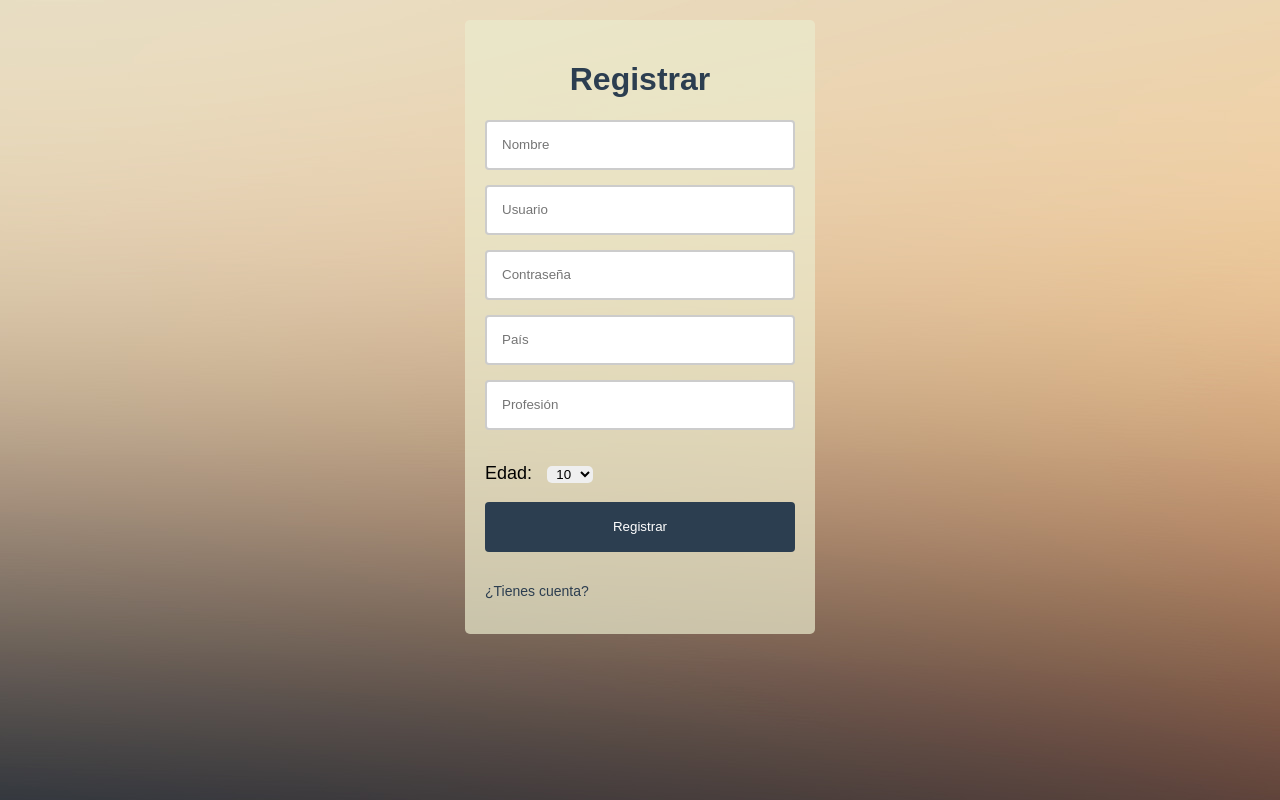
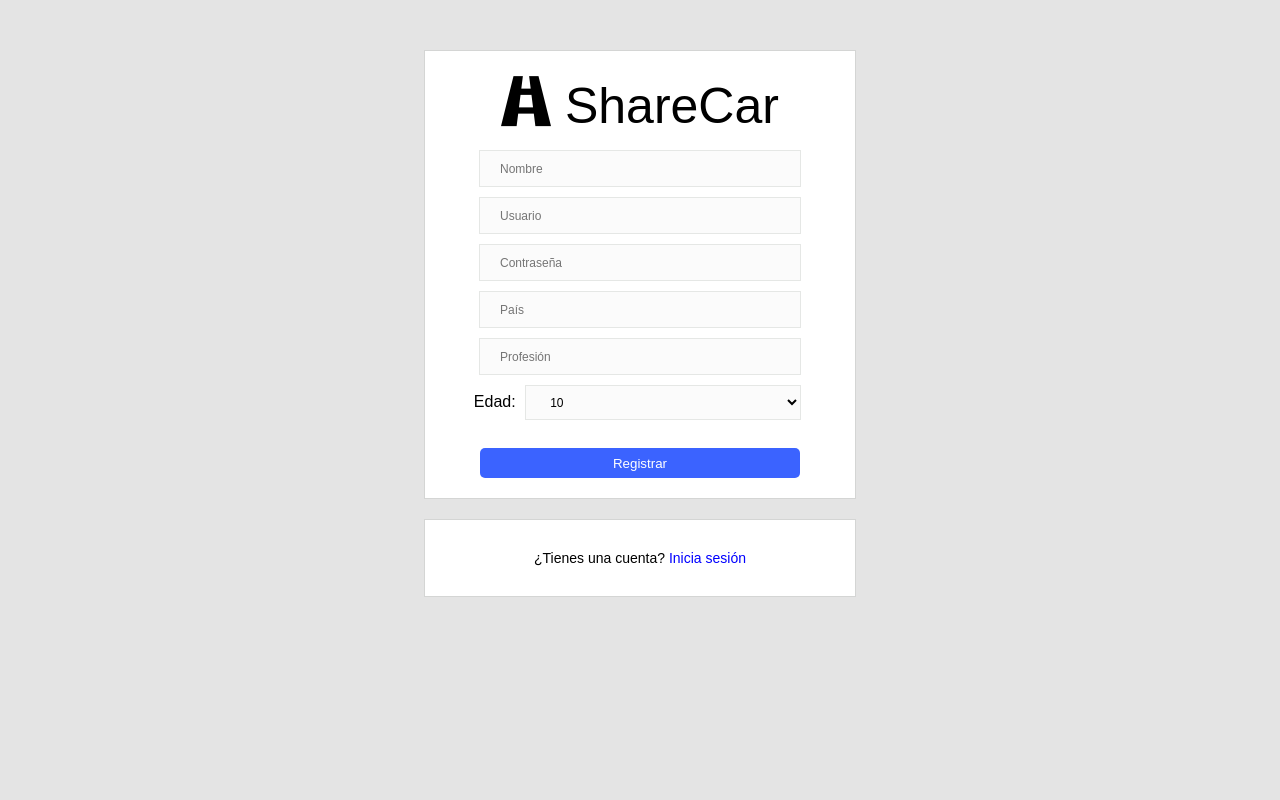
Before and after one commit to csc99/Red_Social, a PHP site: page /registro.php in a window 1280 px wide. Run offline with PHP 8.4, Linux system fonts and the light colour scheme; some web fonts are replaced.

Commit message:
Add files via upload

```diff
--- a/Red_Social/css/login.css
+++ b/Red_Social/css/login.css
@@ -1,121 +1,86 @@
-*{
-box-sizing: border-box;
--moz-box-sizing: border-box;
--webkit-box-sizing: border-box;
-font-family: arial;
+	*{
+	margin: 0px;
+	padding: 0px;
+	font-family: sans-serif;
 }
 body{
-	background: url("../img/fondo.jpg");
+	background-color: #E4E4E4;
 }
-a{
+.contenedor{
+	margin: 50px;
+}
+.contenedor-login{
+	margin: 20px;
+	width: 400px;
+	text-align: center;
+	padding: 15px;
+	border: 1px solid #D4D5D4;
+	background-color: #fff;
+}
+.contenedor-login a{
 	text-decoration: none;
+	color: black;
 }
-.contenedor-form{
-	width: 350px;
-	padding: 20px 20px;
-	background: rgba(235, 235, 205, 0.7);
-	border-radius: 5px;
-	-moz-border-radius: 5px;
-	-webkit-border-radius: 5px;
-	margin: 20px auto;
+.contenedor-login .title{
+	font-size: 50px;
+	font-weight: 100;
+	margin: 10px;
 }
-.contenedor-form h1{
-	text-align: center;
-	color: #2c3e50;
+.contenedor-login .input-control{
+	padding-left: 20px;
+	text-align: left;
+	font-size: 12px;
+	font-weight: 100;
+	border: 1px solid #E5E7E5;
+	background-color: #FBFBFB;
+	margin: 5px;
+	width: 300px;
+	height: 35px;
 }
-.input-control{
-	width: 100%;
-	height:  50px;
-	margin-bottom: 15px;
-	padding: 5px 7px 5px 15px;
-	border: none;
-	color: #666;
-	border: 2px solid #ccc;
-	border-radius: 4px;
-	-moz-border-radius: 4px;
-	-webkit-border-radius: 4px;
+
+.contenedor-login .log-btn{
+	margin: 5px;
+	width: 320px;
+	height: 30px;
+	color: white;
+	border-radius: 5px 5px 5px 5px;
+	border: 0px solid white;
+	background-color: #3B63FF;
+	cursor: pointer;
 }
-.input-control:focus{
-	outline-style: none;
-	border-color: #2c3e50;
-	transition: 0.5s;
+.contenedor-login .input-control-select{
+	padding-left: 20px;
+	text-align: left;
+	font-size: 12px;
+	font-weight: 100;
+	border: 1px solid #E5E7E5;
+	background-color: #FBFBFB;
+	margin: 5px;
+	width: 276px;
+	height: 35px;
 }
-.input-control-2{
-	width: 100%;
-	height: 50px;
-	margin-bottom: 15px;
-	padding: 5px 7px 5px 15px;
-	border: none;
-	color: #666;
-	border-bottom: 2px solid #ccc;
-	border-radius: 4px;
-	-moz-border-radius: 4px;
-	-webkit-border-radius: 4px;
+.contenedor-login #foto{
+	height: 35px;
 }
-.contenedor-form select{
-	width: 15%;
-	height: : 30px;
-	text-align: center;
-	border-style: none;
-	border-radius: 5px;
+.recordar-contrasena p{
+	margin: 15px;
+	font-size: 14px;
+	font-weight: 100;
 }
-.log-btn{
-	width: 100%;
-	height: 50px;
-	border: none;
-	background: #2c3e50;
+.registrar-link{
+	margin: 15px;
+	font-size: 14px;
+	font-weight: 100;
+}
+.registrar-link .link{
+	color: blue;
+}
+.error{
+	font-size: 14px;
+	font-weight: 100;
+	margin: 7px;
+	padding: 15px;
+	background-color: #F03939;
+	border-radius: 5px 5px 5px 5px;
 	color: #fff;
-	cursor: pointer;
-	border-radius: 4px;
-	-moz-border-radius: 4px;
-	-webkit-border-radius: 4px;
-	margin-bottom: 15px;
-
 }
-.registro-correcto{
-	width: 100%;
-	margin: 0 auto;
-	padding: 10px 10px 10px 10px;
-	background-color: #20E376;
-	color: #fff;
-	border: 1px solid #fff;
-	cursor: pointer;
-	border-radius: 4px;
-	-moz-border-radius: 4px;
-	-webkit-border-radius: 4px;
-	margin-bottom: 15px;
-}
-.registro-correcto:hover{
-	background-color: #419333;
-}
-.link{
-	display: inline-block;
-	text-decoration: none;
-	color: #2c3e50;
-	font-size: 14px;
-}
-.link:hover{
-	text-decoration: underline;
-}
-.contenedor-form .error{
-	width: 100%;
-	margin: 0 auto;
-	padding: 10px 10px 10px 10px;
-	background-color: #E08773;
-	color: #fff;
-	border: 1px solid #fff;
-	border-radius: 4px;
-	-moz-border-radius: 4px;
-	-webkit-border-radius: 4px;
-	margin-bottom: 15px;
-}
-.registrar{
-	display: inline-block;
-	color: #2c3e50;
-	font-size: 15px;
-}
-#edad{
-	display: inline-block;
-	font-size: 18px;
-	margin-right: 10px;
-}
--- a/Red_Social/editar-perfil.php
+++ b/Red_Social/editar-perfil.php
@@ -35,7 +35,8 @@
 	</head>
 
 	<body>
-		<div class="contenedor-form">
+		<div align="center" class="contenedor">
+			<div class="contenedor-login">
 				<h1>Editar Perfil</h1>
 				<form action="<?php echo $_SERVER['PHP_SELF']?>" enctype="multipart/form-data" method="post">
 					<input type="text" name="nombre" id="nombre" class="input-control" value="<?php echo $usuario[0]['nombre']; ?>">
@@ -48,7 +49,7 @@
 				<div class="registrar">
 					<a href="perfil.php?CodUsua=<?php echo $_SESSION['CodUsua'] ?>">Volver al perfil</a>
 				</div>
-
+			</div>
 		</div>
 	</body>
 </html>
--- a/Red_Social/funciones.php
+++ b/Red_Social/funciones.php
@@ -27,10 +27,13 @@
 		$tam = count($datos);
 		for($i=0; $i<$tam; $i++){
 			if($i != 2){
-				//Limpiar datos de espacios, etc.
-				$datos[$i] = htmlspecialchars($datos[$i]);
-				$datos[$i] = trim($datos[$i]);
-				$datos[$i] = stripcslashes($datos[$i]);
+				if(isset($datos[$i])){
+					//Limpiar datos de espacios, etc.
+					$datos[$i] = htmlspecialchars($datos[$i]);
+					$datos[$i] = trim($datos[$i]);
+					$datos[$i] = stripcslashes($datos[$i]);
+				}
+
 			}//end if
 		}//end for
 		return $datos;
@@ -39,6 +42,7 @@
 	function verificar_session(){
 		if(!isset($_SESSION['CodUsua'])){
 			header('location: login.php');
+			return false;
 		}//end if
 	}//end function
 ?>
--- a/Red_Social/index.php
+++ b/Red_Social/index.php
@@ -24,14 +24,14 @@
 		if(!empty($_POST['comentario'])){
 			comentarios::agregar($_POST['comentario'], $_SESSION['CodUsua'], $_POST['CodPost']);
 			notificaciones::agregar(1, $_POST['CodPost'], $_SESSION['CodUsua']);
-			header('location: index.php');
+			header('Location: '.$_SERVER['PHP_SELF']); die;
 		}
 	}
 
 	if(isset($_GET['mg'])){
 		mg::agregar($_GET['CodPost'], $_SESSION['CodUsua']);
 		notificaciones::agregar(false, $_GET['CodPost'], $_SESSION['CodUsua']);
-		header('location: index.php');
+		header('Location: '.$_SERVER['PHP_SELF']); die;
 	}
 	require('publicacion.php');
 ?>
--- a/Red_Social/registro.php
+++ b/Red_Social/registro.php
@@ -45,26 +45,30 @@
 <html>
 	<head>
 		<meta charset="UTF-8">
-		<title>Registro</title>
+		<title>Registro | ShareCar</title>
 		<link rel="stylesheet" href="css/login.css">
+		<link rel="stylesheet" type="text/css" href="icomoon/style.css">
+
+		<meta charset="utf-8">
 	</head>
 	<body>
-		<div class="contenedor-form">
-			<h1>Registrar</h1>
+		<div align="center" class="contenedor">
+			<div class="contenedor-login">
+				<p class="title"><span class="icon-road"></span> ShareCar</p>
 				<form action = "<?php echo $_SERVER['PHP_SELF']?>" method = "post" >
 					<input type="text" name="nombre" class = "input-control" placeholder = "Nombre">
 					<input type="text" name="usuario" class = "input-control" placeholder = "Usuario">
 					<input type="password" name="contra" class = "input-control" placeholder = "Contraseña">
 					<input type="text" name="pais" class = "input-control" placeholder = "País">
 					<input type="text" name="profe" class = "input-control" placeholder = "Profesión">
-				<p id = "edad">Edad:</p>
-				<select name = "edad" id = "">
+					<p id = "edad">Edad:
+					<select class = "input-control-select" name = "edad" id = "">
 						<?php
 							for($i=10; $i<=100; $i++){
 								echo "<option value = '$i'>$i</option>";
 							}
 						?>
-				</select>
+					</select></p><br>
 					<input type="submit" name="registrar" value = "Registrar" class = "log-btn">
 				</form>
 				<?php
@@ -76,8 +80,12 @@
 						echo "<a href='login.php'><p class='registro-correcto'>$registradoCorrectamente</p></a>";
 					}
 				?>
-			<div class="registrar">
-				<p><a href="login.php" class = "link">¿Tienes cuenta?</a></p>
+
+			</div>
+			<div class="contenedor-login">
+				<div class="registrar-link">
+					<p>¿Tienes una cuenta? <a href="login.php" class = "link">Inicia sesión</a></p>
+				</div>
 			</div>
 		</div>
 	</body>
--- a/Red_Social/subir.php
+++ b/Red_Social/subir.php
@@ -3,13 +3,13 @@
 			<div class="publi-info-perfil">
 				<table>
 					<tr>
-						<td><a href="#"><img src="<?php echo usuarios::usuario_por_codigo($_SESSION['CodUsua'])[0]['foto_perfil']; ?>" class="publi-img-perfil"></a></td>
-						<td><a href="#" class="nombre-usuario"><?php echo $_SESSION['nombre']?></a></td>
+						<td><a href="perfil.php?CodUsua=<?php echo $_SESSION['CodUsua'];?>"><img src="<?php echo usuarios::usuario_por_codigo($_SESSION['CodUsua'])[0]['foto_perfil']; ?>" class="publi-img-perfil"></a></td>
+						<td><a href="perfil.php?CodUsua=<?php echo $_SESSION['CodUsua'];?>" class="nombre-usuario"><?php echo $_SESSION['nombre']?></a></td>
 					</tr>
 				</table>
 			</div>
 			<form action="<?php echo $_SERVER['PHP_SELF'];?>" enctype="multipart/form-data" method="post">
-				<input type="text" name="contenido" id="contenido" placeholder="Contenido de la foto">
+				<input type="text" name="contenido" id="contenido" placeholder="Escribe un pie de foto...">
 				<label for="archivo" class="boton-subir icon-camera"></label>
 					<input type="file" name="archivo" id="archivo" style="display:none">
 				<label for="publicar" class="boton-subir icon-upload "></label>
```
Also changed, not shown: Red_Social/css/style.css (+68 -60 lines), Red_Social/header.php (+7 -4 lines), Red_Social/login.php (+28 -11 lines), Red_Social/perfil.php (+8 -8 lines), Red_Social/publicacion.php (+9 -6 lines), Red_Social/subidos/certificado-icon.png (added), Red_Social/subidos/richarancy1.jpg (added). Lines whose indentation alone changed are shown as unchanged.
